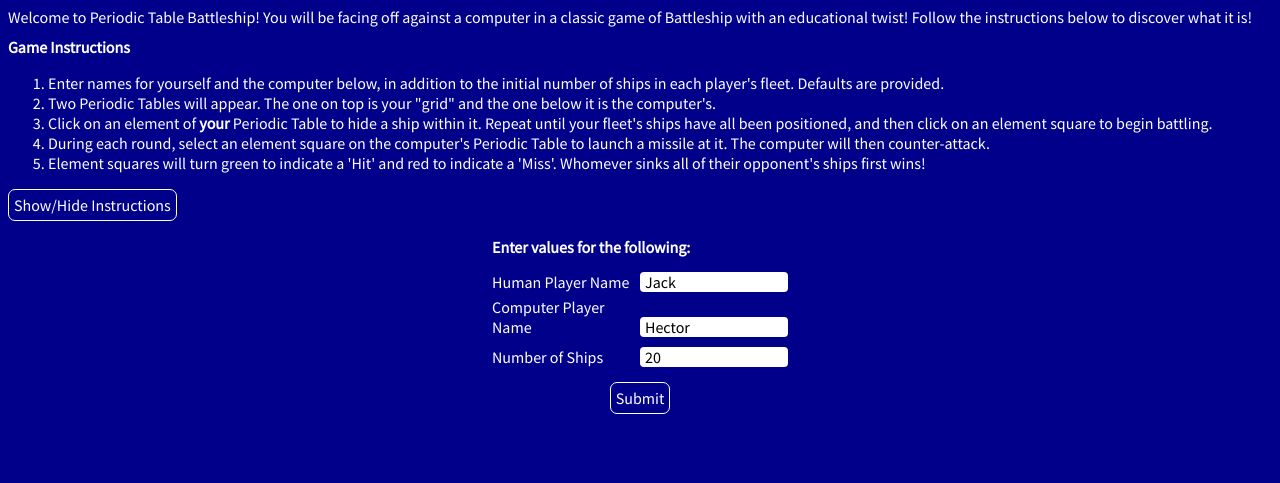
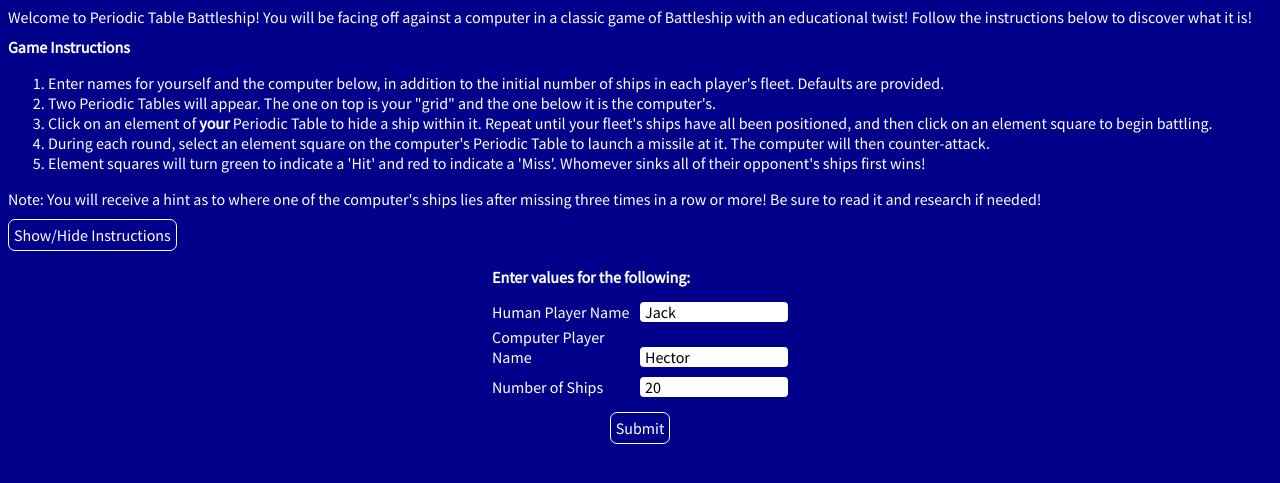
Before and after one commit to kchen21/PeriodicTableBattleShip, a website built with webpack: page index.html in a window 1280 px wide. Shown: the part 69-552 px from the top of the page. Built offline with nearby package versions, Linux system fonts and the light colour scheme.

Commit message:
Update instructions

```diff
--- a/css/battleship.css
+++ b/css/battleship.css
@@ -62,6 +62,10 @@ body > p {
 }
 
 /*Instructions*/
+
+.instructions {
+  margin: 10px 0;
+}
 
 .instructions > label {
   font-weight: bold;
--- a/index.html
+++ b/index.html
@@ -38,6 +38,7 @@
         <li>Element squares will turn green to indicate a 'Hit' and red to indicate a 'Miss'.
           Whomever sinks all of their opponent's ships first wins!</li>
       </ol>
+      <p>Note: You will receive a hint as to where one of the computer's ships lies after missing three times in a row or more! Be sure to read it and research if needed!</p>
     </section>
 
     <form class="instructions-toggler">
```
